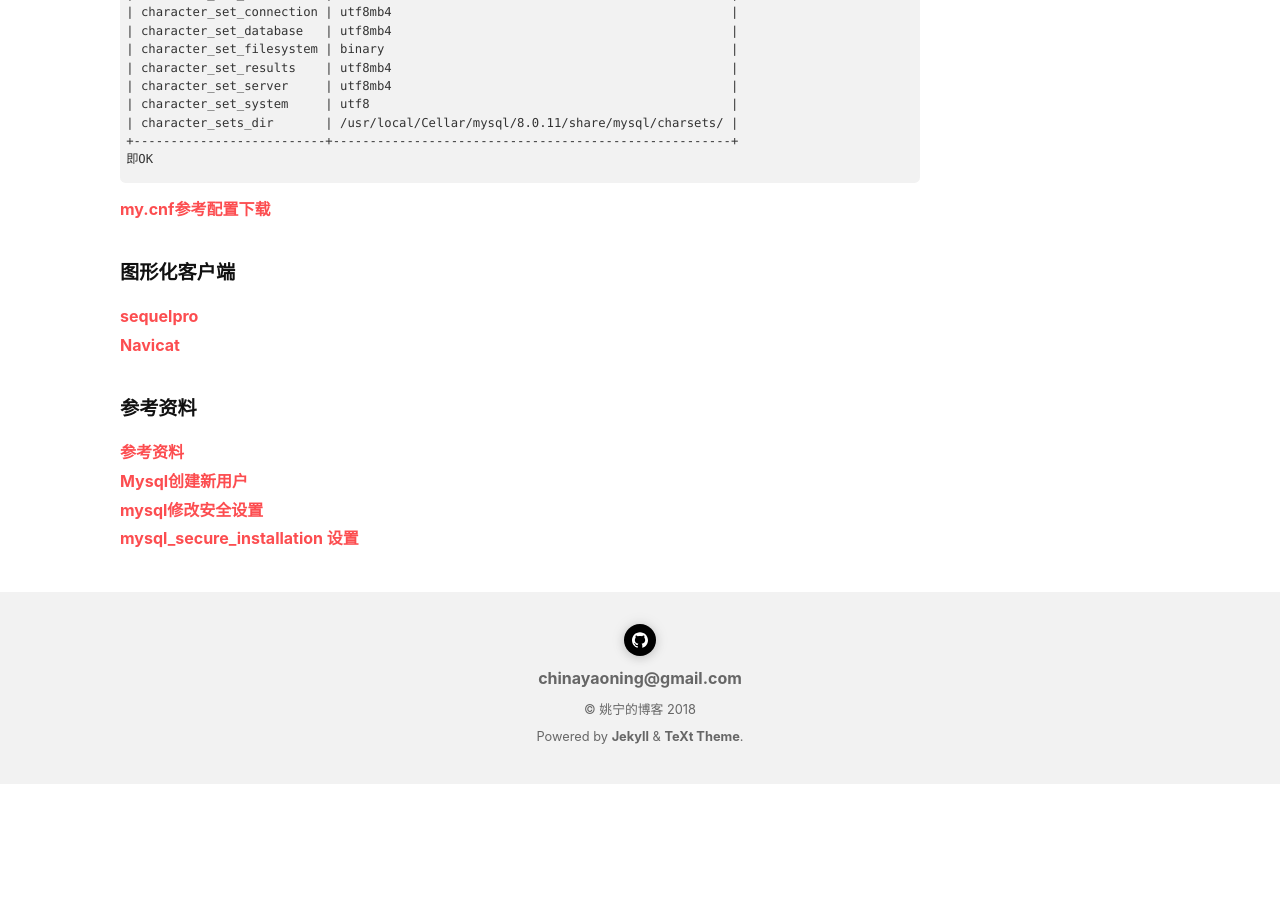
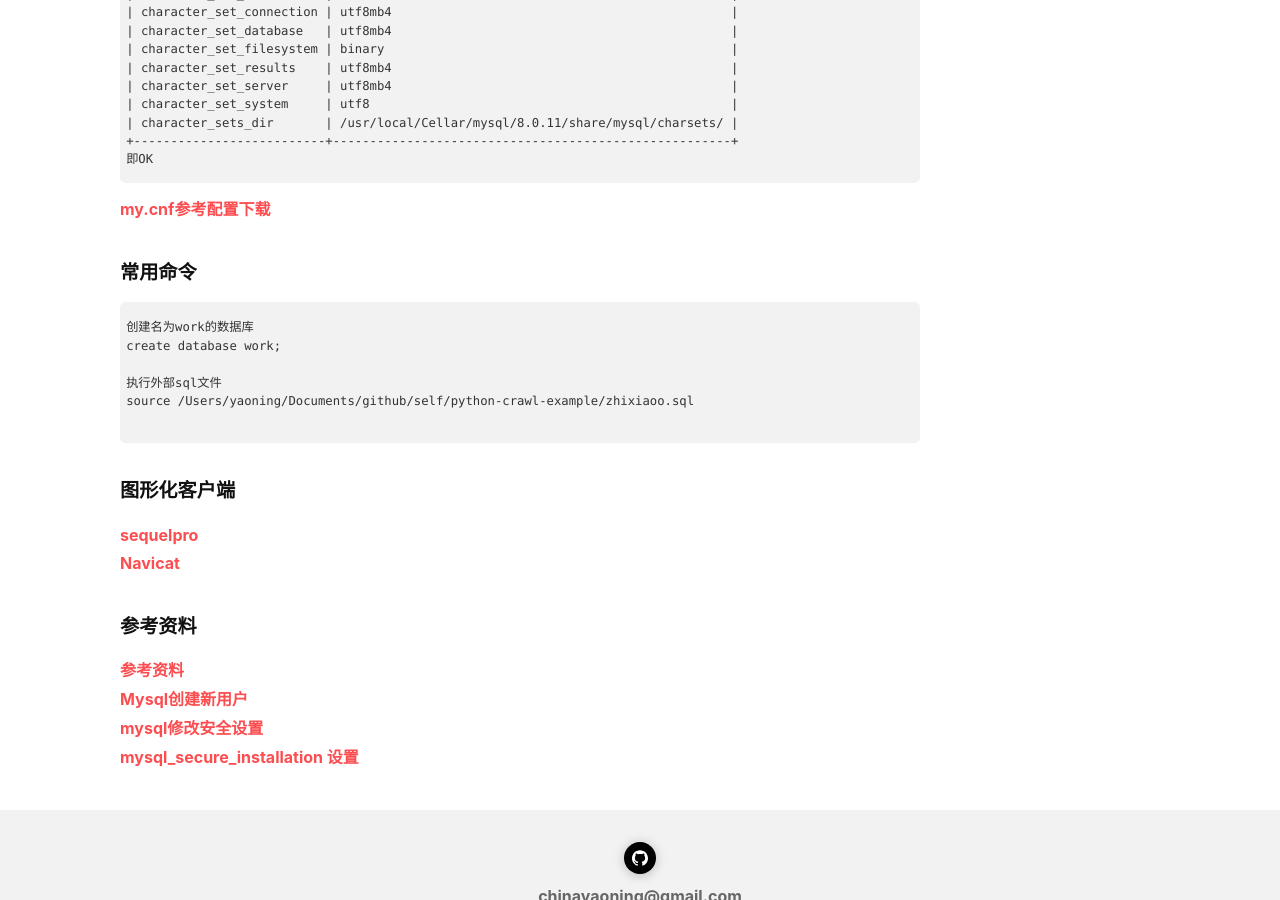
Before and after one commit to xcuYao/xcuYao.github.io, a Jekyll site: the page built from _posts/2018-07-11-mysql备忘录.md, in a window 1280 px wide and 900 px high, scrolled down 3142 px. Built offline with Jekyll 4.4.1, drawn with Linux system fonts in a browser that asks for light colours; nearby versions of some CDN libraries; comment, search, counter and statistics services are not loaded; before the commit the page ends 3926 px from its top, so only the background shows below that.

Commit message:
更新文章

````diff
--- a/_posts/2018-07-11-mac安装配置mysql.md
+++ b/_posts/2018-07-11-mysql备忘录.md
@@ -164,6 +164,16 @@ mysql.server restart
 ```
 [my.cnf参考配置下载](http://77wdec.com1.z0.glb.clouddn.com/my.cnf)
 
+### 常用命令
+```
+创建名为work的数据库
+create database work;
+
+执行外部sql文件
+source /Users/yaoning/Documents/github/self/python-crawl-example/zhixiaoo.sql
+
+```
+
 ### 图形化客户端
 [sequelpro](https://sequelpro.com/)
 [Navicat](http://xclient.info/s/navicat-for-mysql.html?a=dl&v=12.0.24&k=1&t=3fc97a445870eedb082f1fbf1c18213b42632540)
````
Also changed, not shown: other parts of _posts/2018-07-11-mysql备忘录.md (+1 -1 lines), _posts/2018-06-20-iOS开发常用Tips.md (+6 -0 lines).
